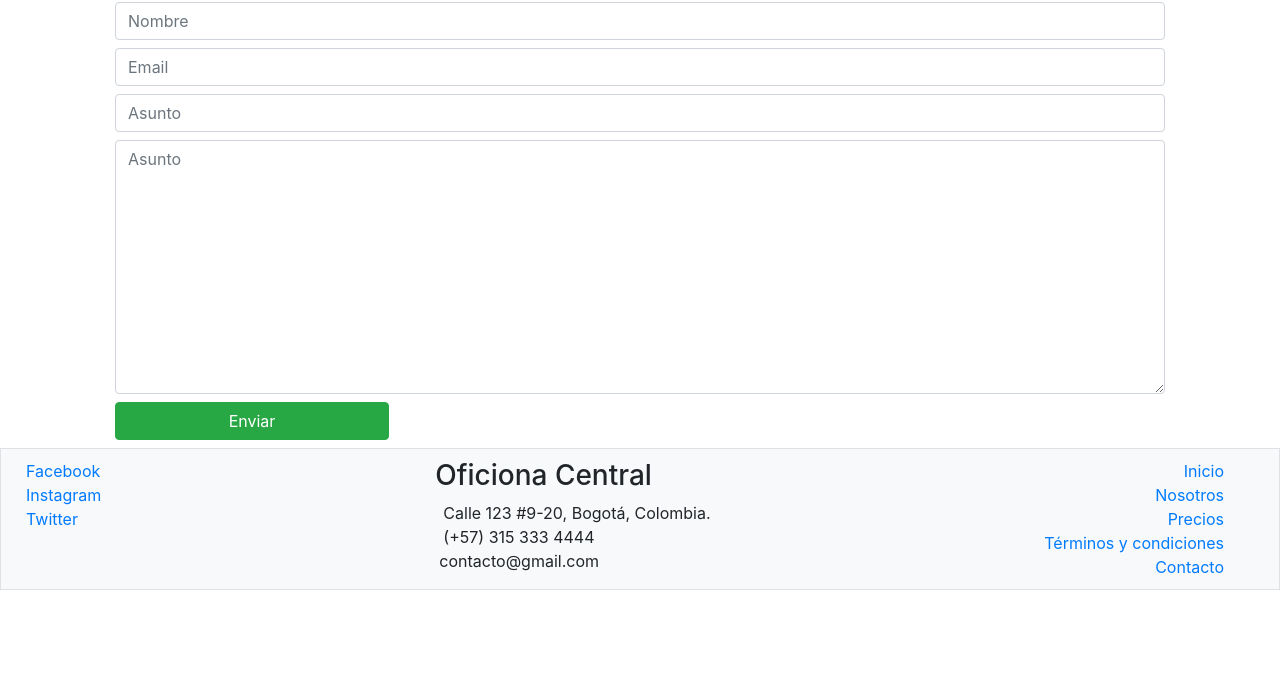
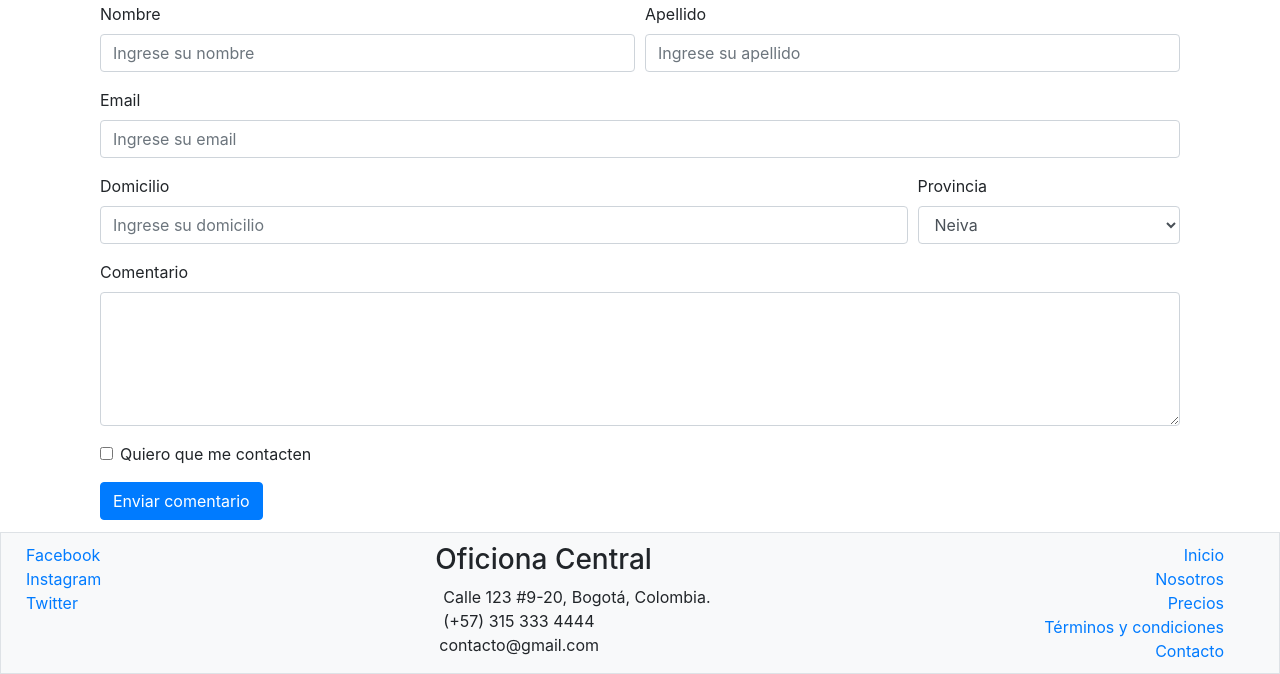
Before and after one commit to afperdomo2/guia-hoteles, a website: page contacto.html in a window 1280 px wide. Shown: the part 454-1128 px from the top of the page. Before the commit the page ends 1044 px from the top, so only its background shows below. Drawn offline with nearby package versions, Linux system fonts and the light colour scheme; a web font is replaced by a local one.

Commit message:
Creación del formulario de contacto

```diff
--- a/contacto.html
+++ b/contacto.html
@@ -41,15 +41,48 @@
 		</nav>
 		<div class="col-md-12">
 			<h1>Contacto</h1>
-			<div class="col-md-12">
-				<form action="">
-					<input type="text" class="form-control mb-2" placeholder="Nombre">
-					<input type="text" class="form-control mb-2" placeholder="Email">
-					<input type="text" class="form-control mb-2" placeholder="Asunto">
-					<textarea class="form-control mb-2" name="" id="" cols="30" rows="10" placeholder="Asunto"></textarea>
-					<input class="btn btn-success" type="text" value="Enviar">
-				</form>
-			</div>
+			<form action="">
+				<div class="form-row">
+					<div class="form-group col-sm-6">
+						<label for="nombre">Nombre</label>
+						<input type="text" class="form-control" id="nombre" placeholder="Ingrese su nombre">
+					</div>
+					<div class="form-group col-sm-6">
+						<label for="apellido">Apellido</label>
+						<input type="text" class="form-control" id="apellido" placeholder="Ingrese su apellido">
+					</div>
+					<div class="form-group col-sm-12">
+						<label for="email">Email</label>
+						<input type="text" class="form-control" id="email" placeholder="Ingrese su email">
+					</div>
+					<div class="form-group col-sm-9">
+						<label for="domicilio">Domicilio</label>
+						<input type="text" class="form-control" id="domicilio" placeholder="Ingrese su domicilio">
+					</div>
+					<div class="form-group col-sm-3">
+						<label for="provincia">Provincia</label>
+						<select class="form-control" id="provincia">
+							<option value="" selected>Neiva</option>
+							<option value="">Tesalia</option>
+							<option value="">Yaguara</option>
+							<option value="">La plata</option>
+						</select>
+					</div>
+					<div class="form-group col-sm-12">
+						<label for="comentario">Comentario</label>
+						<textarea name="" id="comentario" class="form-control" cols="30" rows="5"></textarea>
+					</div>
+					<div class="form-group col-sm-12">
+						<div class="form-check">
+							<input class="form-check-input" type="checkbox" id="contactame">
+							<label class="form-check-label" for="contactame">Quiero que me contacten</label>
+						</div>
+					</div>
+					<div class="form-group col-sm-12 mb-1">
+						<button type="submit" class="btn btn-primary">Enviar comentario</button>
+					</div>
+				</div>
+			</form>
 		</div>
 	</div>
 	<footer class="mt-2 bg-light border">
```
